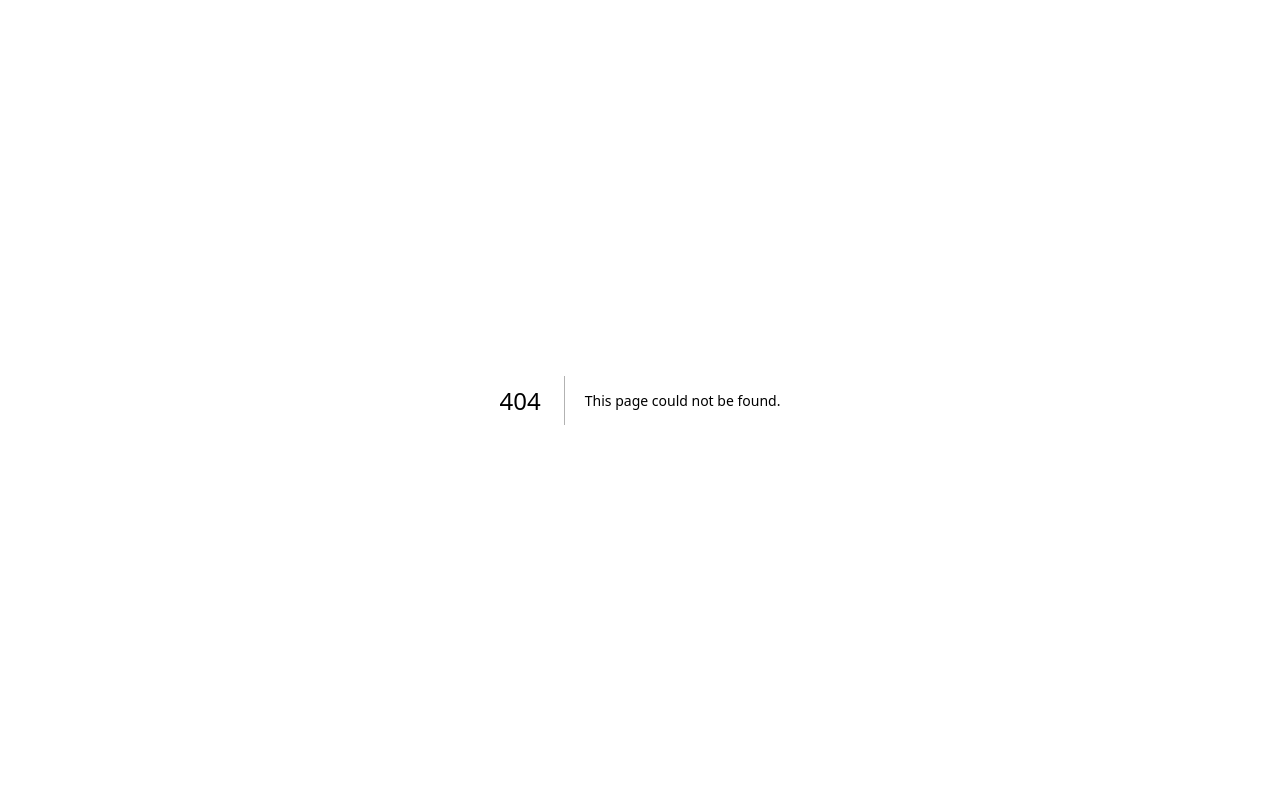
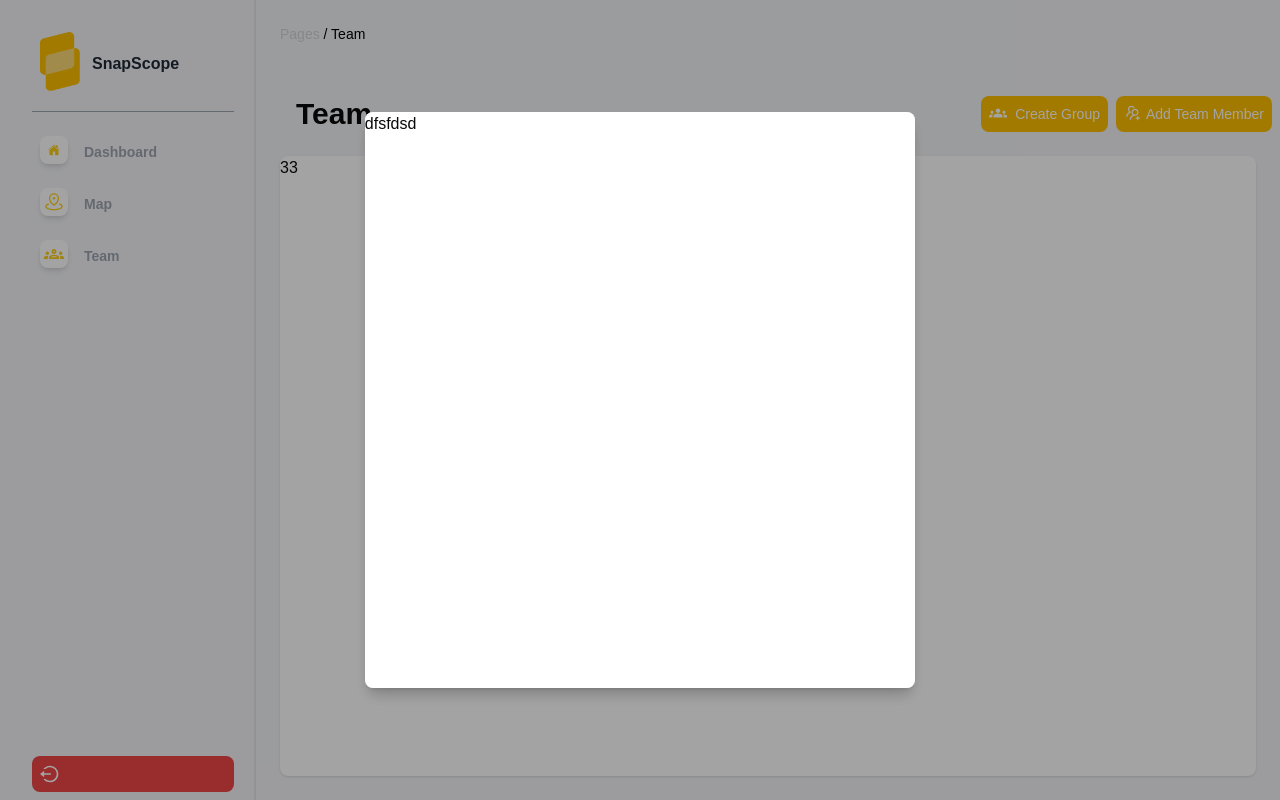
Before and after one commit to Sl6man/capstone-front, a Next.js app: page /team in a window 1280 px wide. Before the commit this address had no page. Built offline with nearby package versions, Linux system fonts and the light colour scheme.

Commit message:
login and team page

```diff
--- a/package.json
+++ b/package.json
@@ -21,13 +21,13 @@
   },
   "devDependencies": {
     "@eslint/eslintrc": "^3",
-    "@types/node": "^20",
-    "@types/react": "^19",
+    "@types/node": "^20.17.19",
+    "@types/react": "^19.0.8",
     "@types/react-dom": "^19",
     "eslint": "^9",
     "eslint-config-next": "15.1.5",
     "postcss": "^8",
     "tailwindcss": "^3.4.1",
-    "typescript": "^5"
+    "typescript": "^5.7.3"
   }
 }
--- /dev/null
+++ b/src/app/(main)/dashboard/page.tsx
@@ -0,0 +1,9 @@
+import React from 'react'
+
+function page() {
+  return (
+    <div>page</div>
+  )
+}
+
+export default page
--- /dev/null
+++ b/src/app/(main)/layout.tsx
@@ -0,0 +1,38 @@
+import  Menu  from "@/components/Menu";
+import PopUp from "@/components/PopUp";
+import CreateUser from "@/components/CreateUser";
+import React from "react";
+
+export default function MainLayout({
+
+    children,
+  } :Readonly<{
+    children:React.ReactNode;
+  }>){
+    return(
+        <div className="h-screen flex overflow-hidden">
+     <PopUp>
+      <CreateUser></CreateUser>
+     </PopUp>
+            {/* left */}
+            <div className="w-[20%] bg-gray-100 border-r-2 borfer-gray-50">
+
+              <Menu ></Menu>
+            </div>
+
+
+
+            { /* right */}
+            <div className="w-[80%] bg-gray-100 flex flex-col h-screen ">
+
+              {children}
+            </div>
+
+
+
+
+        </div>
+
+    );
+
+  }
--- /dev/null
+++ b/src/app/(main)/team/page.tsx
@@ -0,0 +1,46 @@
+import React from 'react'
+import { AiOutlineUsergroupAdd } from "react-icons/ai";
+import { MdGroups } from "react-icons/md";
+function page() {
+  return (
+    <div className='bg-gray-100 h-full flex flex-col '>
+      {/* container */}
+
+
+        {/* first line */}
+        <div className='flex items-start '>
+          <h2 className='text-sm text-gray-300 m-6'>Pages <span className='text-black'>/ Team</span> </h2>
+        </div>
+
+        {/* second line */}
+        <div className='flex justify-between  mt-7'>
+
+          <div className=' ml-10'><h2 className='text-3xl font-bold'>Team</h2></div>
+
+          <div className=' flex justify-center '>
+
+
+            <button
+            className=' flex justify-between gap-2  bg-[#FFBF00] text-white  text-sm font-extralight p-2 rounded-lg hover:bg-yellow-500 transition mr-2'>
+              <MdGroups className='text-lg'/> Create Group
+            </button>
+
+            <button
+            className='flex justify-between gap-1  bg-[#FFBF00] text-white  text-sm font-extralight p-2 rounded-lg hover:bg-yellow-500 transition mr-2'>
+              <AiOutlineUsergroupAdd className='text-lg'/> Add Team Member
+            </button>
+
+          </div>
+
+        </div>
+
+
+        {/* body */}
+        <div className='flex-1 m-6 bg-white red-400   rounded-lg shadow border-1 "'>33</div>
+
+
+    </div>
+  )
+}
+
+export default page
--- a/src/app/login/page.tsx
+++ b/src/app/login/page.tsx
@@ -1,7 +1,12 @@
+'use client'
+import { useEffect } from 'react';
 import React from 'react'
 import Image from 'next/image'
 import { FaSquareSnapchat } from "react-icons/fa6";
 function page() {
+  useEffect(()=>{
+    alert('heelp')
+  })
 
   return (
 
@@ -11,9 +16,9 @@ function page() {
         {/*container */}
         <div className='bg-gray-50 w-4/5 py-10 flex flex-col items-center '>
         {/* logo */}
-        <div className='flex  justify-center mt-32'>
+        <div className='flex  justify-center mt-30'>
          <Image
-          src='/Snapchat-logo-black-and-white-png.png'
+          src='/Group.png'
           alt=''
           width={80}
           height={0}
@@ -55,6 +60,7 @@ function page() {
              {/*-- Button login */}
              <div className='w-5/6 mt-8 mb-12'>
              <button
+             onClick={()=> alert('hello')}
              className="w-full bg-[#FFBF00] text-white font-bold py-3 rounded-xl hover:bg-yellow-500 transition">
                 SIGN IN</button>
 
--- /dev/null
+++ b/src/components/ButtonProps.tsx
@@ -0,0 +1,37 @@
+import React from 'react'
+
+
+interface ButtonProps{
+  text:string;
+  onClick?:()=>void;
+  icon?: React.ReactNode;
+  variant?: 'Primary'|'Danger';
+  iconBG?: string;
+  textStyle?: string;
+  className?: string;
+}
+const ButtonProps:React.FC<ButtonProps>=({text,onClick,icon,variant='Primary',className ,iconBG , textStyle})=>{
+
+  //const [background,setBackgroud]=useState('bg-gray-100')
+
+  const baseStyles="flex items-center gap-2  p-2 rounded-lg transition w-full";
+  const variants={
+    Primary: 'bg-gray-100 hover:bg-yellow-500',
+    Danger: "bg-red-500 hover:bg-red-600"
+  };
+
+  return (
+    <button onClick={onClick} className={`${baseStyles} ${variants[variant]} ${className || ""} ${textStyle ||''} `}>
+      <div className={`${iconBG || ""}`}>
+    {icon}
+    </div>
+
+    <div className='mt-1 pl-2'>
+    {text}
+    </div>
+
+  </button>
+  )
+}
+
+export default ButtonProps;
--- /dev/null
+++ b/src/components/CreateUser.tsx
@@ -0,0 +1,18 @@
+"use client"
+
+import React from 'react'
+import { useEffect } from 'react'
+import PopUp from './PopUp'
+
+function CreateUser() {
+    useEffect(()=>(
+        alert('crete user')
+    ))
+  return (
+    <PopUp>
+   dfsfdsd
+    </PopUp>
+  )
+}
+
+export default CreateUser
--- /dev/null
+++ b/src/components/Menu.tsx
@@ -0,0 +1,94 @@
+import React from 'react'
+import Image from 'next/image'
+import Link from 'next/link';
+import ButtonProps from './ButtonProps';
+import { IoHome } from "react-icons/io5";
+import { PiMapPinArea } from "react-icons/pi";
+import { MdOutlineGroups } from "react-icons/md";
+import { RiLogoutCircleLine } from "react-icons/ri";
+
+
+
+function Menu() {
+
+
+
+
+  return (
+    <div className='flex flex-col items-start p-5 mt-3 ml-3 h-screen'>
+
+
+
+      {/* logo */}
+      <div className='flex justify-center gap-3 ml-2'>
+
+      <div className=''>
+      <Image
+        src='/Group.png'
+        alt=''
+        width={40}
+        height={0}
+      />
+    </div>
+
+    <div className='mt-4 pt-1'>
+    <h2 className=''><span className='text-md text-gray-800 font-semibold'>SnapScope</span></h2>
+    </div>
+
+      </div>
+     {/*---------- */}
+
+    <div className='flex flex-col items-center w-full mt-5'>
+      <div className="w-full h-[1px] border-t border-t-gray-400 shadow-2xl"></div>
+    </div>
+ {/*end logo */}
+
+
+    {/* HOME */}
+    <div className='flex flex-col items-start w-full  '>
+
+
+    <Link href='/dashboard' className='w-full'>
+      <ButtonProps text='Dashboard' variant='Primary' icon={<IoHome className='text-xl py-1  text-yellow-400'/>} className='mt-4'
+      textStyle='text-gray-400 text-sm font-semibold'
+       iconBG='rounded-lg shadow-md p-1 bg-white bg-white'
+
+      />
+    </Link>
+
+    <Link href='/map'className='w-full' >
+      <ButtonProps text='Map' textStyle='text-gray-400 text-sm font-semibold' variant='Primary' icon={<PiMapPinArea  className='text-xl  text-yellow-400'/>}
+       iconBG='rounded-lg shadow-md p-1 bg-white' className='mt-2'/>
+      </Link>
+
+      <Link href='/team'className='w-full' >
+
+      <ButtonProps text='Team' variant='Primary' icon={<MdOutlineGroups className='text-xl  text-yellow-400'/>}
+      textStyle='text-gray-400 text-sm font-semibold'
+       iconBG='rounded-lg shadow-md p-1 bg-white bg-white' className='mt-2'/>
+
+      </Link>
+
+
+
+
+
+
+
+    </div>
+
+    <div  className='mt-auto w-full'>
+    <Link href='/login' className='w-full '>
+      <ButtonProps text=''  variant='Danger'
+
+      icon={<RiLogoutCircleLine  className='text-xl  text-white'/>}
+      textStyle=''
+      className='py-2'/>
+      </Link>
+    </div>
+
+    </div>
+  )
+}
+
+export default Menu
--- /dev/null
+++ b/src/components/PopUp.tsx
@@ -0,0 +1,18 @@
+import React from "react";
+interface PopUpProps {
+    isVisible: boolean;
+    children: React.ReactNode;
+    onClose?: () => void;
+  }
+
+function PopUp(  { isVisible, children, onClose }: PopUpProps) {
+  return (
+    <div className="fixed inset-0 bg-black bg-opacity-20 flex justify-center py-28">
+      <div className="bg-white w-[43%]  rounded-lg shadow-lg">
+        {children}
+      </div>
+    </div>
+  );
+}
+
+export default PopUp;
```
Also changed, not shown: public/Group.png (added), 1 other file (tests, documents, lock files or other folders).
